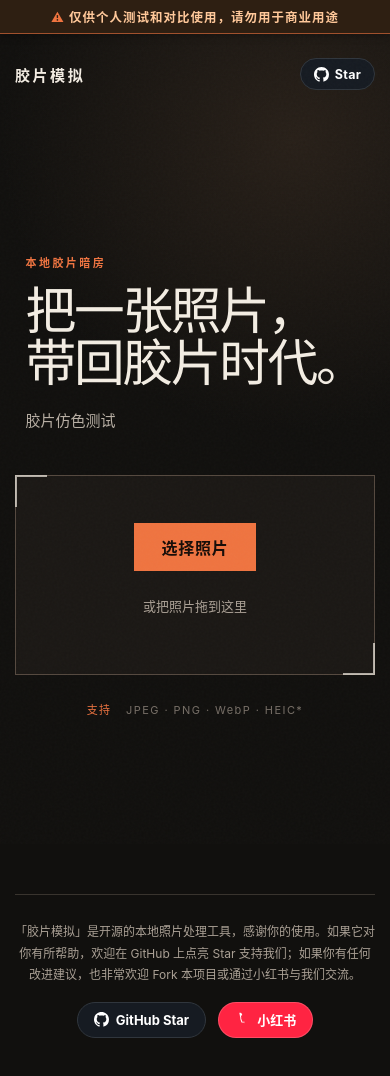
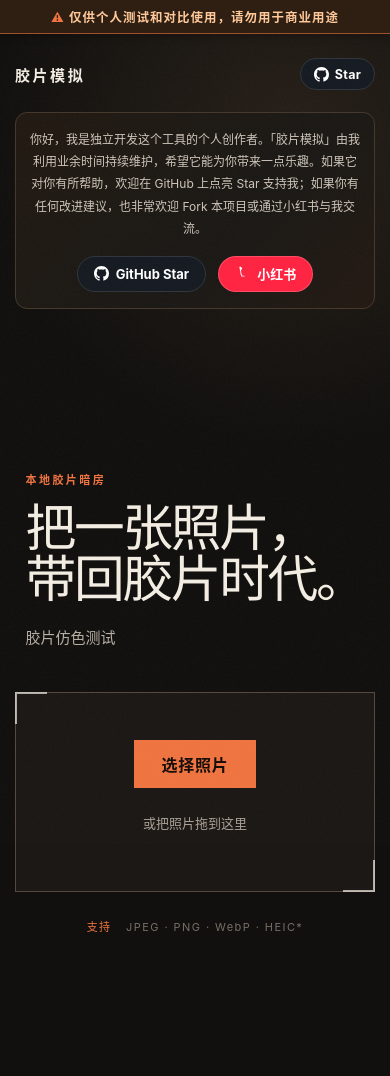
Before and after one commit to richisblog/film-simulation, a React (Vite) app: page / in a window 390 px wide. Shown: the top 1076 px of the page. Built offline with nearby package versions, Linux system fonts and the light colour scheme.

Commit message:
feat: 支持区移至页面顶部，体现个人创作者身份

```diff
--- a/src/App.tsx
+++ b/src/App.tsx
@@ -63,6 +63,19 @@
           <button type="button" className="export-button" onClick={() => setShowExport(true)}>导出</button></>}
         </div>
       </header>
+      <div className="support-banner" role="region" aria-label="支持与反馈">
+        <p className="support-note">你好，我是独立开发这个工具的个人创作者。「胶片模拟」由我利用业余时间持续维护，希望它能为你带来一点乐趣。如果它对你有所帮助，欢迎在 GitHub 上点亮 Star 支持我；如果你有任何改进建议，也非常欢迎 Fork 本项目或通过小红书与我交流。</p>
+        <div className="support-links">
+          <a className="social-btn social-github" href="https://github.com/richisblog/film-simulation" target="_blank" rel="noopener noreferrer" aria-label="在 GitHub 上为我点亮 Star">
+            <svg viewBox="0 0 16 16" width="15" height="15" aria-hidden="true"><path fill="currentColor" d="M8 0C3.58 0 0 3.58 0 8c0 3.54 2.29 6.53 5.47 7.59.4.07.55-.17.55-.38 0-.19-.01-.82-.01-1.49-2.01.37-2.53-.49-2.69-.94-.09-.23-.48-.94-.82-1.13-.28-.15-.68-.52-.01-.53.63-.01 1.08.58 1.23.82.72 1.21 1.87.87 2.33.66.07-.52.28-.87.51-1.07-1.78-.2-3.64-.89-3.64-3.95 0-.87.31-1.59.82-2.15-.08-.2-.36-1.02.08-2.12 0 0 .67-.21 2.2.82.64-.18 1.32-.27 2-.27s1.36.09 2 .27c1.53-1.04 2.2-.82 2.2-.82.44 1.1.16 1.92.08 2.12.51.56.82 1.27.82 2.15 0 3.07-1.87 3.75-3.65 3.95.29.25.54.73.54 1.48 0 1.07-.01 1.93-.01 2.2 0 .21.15.46.55.38A8.01 8.01 0 0 0 16 8c0-4.42-3.58-8-8-8z"/></svg>
+            <span>GitHub Star</span>
+          </a>
+          <a className="social-btn social-xhs" href="https://xhslink.cn/m/Gr3fgjumZH" target="_blank" rel="noopener noreferrer" aria-label="通过小红书与我交流">
+            <svg viewBox="0 0 24 24" width="15" height="15" aria-hidden="true"><path fill="currentColor" d="M8.7 8.2c-.2-.1-.4-.4-.5-.6-.2-.5-.3-1.1-.4-1.7h.1c.3 0 .6 0 .9.2.6.2.9.7 1 1.3.1.4.1.6 0 .9 0 .1-.1.1-.1.1zm6.5 8.6c-1.5.1-3 .1-4.5 0-.2 0-.3-.1-.4-.3-.7-2-1.4-4-2-6.1 0-.2.1-.3.3-.4.3-.1.5-.3.8-.4.1-.1.3 0 .3.1.6 2 1.3 4 2 6 1.2 0 2.4 0 3.6 0-.2.7-.4 1.3-.6 2-.2.8-.3.9-.3.9zm-5.5-8.4c.2.1.3.2.4.3 0 .2-.2.4-.4.5-.3.2-.5.3-.8.4-.1 0-.2-.1-.3-.2-.4-1.6-.8-3.3-1.1-5.1-.1-.6-.2-1.2-.4-1.8-.1-.4-.1-.7-.1-1.1 0-.2.1-.4.3-.4.6 0 1.1 0 1.7.2 1 .3 1.7 1 2.1 1.9.2.5.3 1 .4 1.6 0 .2 0 .3-.2.4-.6.2-1 .4-1.5.7-.2.1-.4.1-.5-.2z"/></svg>
+            <span>小红书</span>
+          </a>
+        </div>
+      </div>
       {!editor.image ? <section className="empty-state">
         <div className="hero-copy"><p className="eyebrow">本地胶片暗房</p>
           <h1>把一张照片，<br />带回胶片时代。</h1>
@@ -81,19 +94,6 @@
       <p className="visually-hidden" aria-live="polite">{status}</p>
       {showExport && editor.image && <ExportSheet source={editor.image} busy={exporting} onClose={() => setShowExport(false)} onExport={exportPhoto} />}
       {editor.image && <button type="button" className="mobile-export" onClick={() => setShowExport(true)}>导出照片</button>}
-      <footer className="site-footer">
-        <p className="support-note">「胶片模拟」是开源的本地照片处理工具，感谢你的使用。如果它对你有所帮助，欢迎在 GitHub 上点亮 Star 支持我们；如果你有任何改进建议，也非常欢迎 Fork 本项目或通过小红书与我们交流。</p>
-        <div className="support-links">
-          <a className="social-btn social-github" href="https://github.com/richisblog/film-simulation" target="_blank" rel="noopener noreferrer" aria-label="在 GitHub 上为我们点亮 Star">
-            <svg viewBox="0 0 16 16" width="15" height="15" aria-hidden="true"><path fill="currentColor" d="M8 0C3.58 0 0 3.58 0 8c0 3.54 2.29 6.53 5.47 7.59.4.07.55-.17.55-.38 0-.19-.01-.82-.01-1.49-2.01.37-2.53-.49-2.69-.94-.09-.23-.48-.94-.82-1.13-.28-.15-.68-.52-.01-.53.63-.01 1.08.58 1.23.82.72 1.21 1.87.87 2.33.66.07-.52.28-.87.51-1.07-1.78-.2-3.64-.89-3.64-3.95 0-.87.31-1.59.82-2.15-.08-.2-.36-1.02.08-2.12 0 0 .67-.21 2.2.82.64-.18 1.32-.27 2-.27s1.36.09 2 .27c1.53-1.04 2.2-.82 2.2-.82.44 1.1.16 1.92.08 2.12.51.56.82 1.27.82 2.15 0 3.07-1.87 3.75-3.65 3.95.29.25.54.73.54 1.48 0 1.07-.01 1.93-.01 2.2 0 .21.15.46.55.38A8.01 8.01 0 0 0 16 8c0-4.42-3.58-8-8-8z"/></svg>
-            <span>GitHub Star</span>
-          </a>
-          <a className="social-btn social-xhs" href="https://xhslink.cn/m/Gr3fgjumZH" target="_blank" rel="noopener noreferrer" aria-label="通过小红书联系我们">
-            <svg viewBox="0 0 24 24" width="15" height="15" aria-hidden="true"><path fill="currentColor" d="M8.7 8.2c-.2-.1-.4-.4-.5-.6-.2-.5-.3-1.1-.4-1.7h.1c.3 0 .6 0 .9.2.6.2.9.7 1 1.3.1.4.1.6 0 .9 0 .1-.1.1-.1.1zm6.5 8.6c-1.5.1-3 .1-4.5 0-.2 0-.3-.1-.4-.3-.7-2-1.4-4-2-6.1 0-.2.1-.3.3-.4.3-.1.5-.3.8-.4.1-.1.3 0 .3.1.6 2 1.3 4 2 6 1.2 0 2.4 0 3.6 0-.2.7-.4 1.3-.6 2-.2.8-.3.9-.3.9zm-5.5-8.4c.2.1.3.2.4.3 0 .2-.2.4-.4.5-.3.2-.5.3-.8.4-.1 0-.2-.1-.3-.2-.4-1.6-.8-3.3-1.1-5.1-.1-.6-.2-1.2-.4-1.8-.1-.4-.1-.7-.1-1.1 0-.2.1-.4.3-.4.6 0 1.1 0 1.7.2 1 .3 1.7 1 2.1 1.9.2.5.3 1 .4 1.6 0 .2 0 .3-.2.4-.6.2-1 .4-1.5.7-.2.1-.4.1-.5-.2z"/></svg>
-            <span>小红书</span>
-          </a>
-        </div>
-      </footer>
     </main>
     </>
   )
--- a/src/styles.css
+++ b/src/styles.css
@@ -114,8 +114,9 @@
   .sheet-handle { display: block; width: 40px; height: 4px; border-radius: 4px; background: #5a544e; margin: 0 auto 18px; }
   .export-sheet header { margin-bottom: 24px; }
 }
-.site-footer { margin-top: 48px; padding: 26px 0 8px; border-top: 1px solid var(--line); text-align: center; }
-.support-note { max-width: 620px; margin: 0 auto 16px; color: var(--muted); font-size: 13px; line-height: 1.8; }
+.support-banner { margin: 18px 0 6px; padding: 20px 22px; border-radius: 12px; background: linear-gradient(135deg, #221a12 0%, #1b1916 60%, #241a13 100%); border: 1px solid #45382c; text-align: center; }
+.support-note { max-width: 660px; margin: 0 auto 16px; color: #cfc6ba; font-size: 13.5px; line-height: 1.85; }
+.support-note strong { color: #f3ede3; }
 .support-links { display: flex; justify-content: center; gap: 12px; flex-wrap: wrap; }
 .social-btn { display: inline-flex; align-items: center; gap: 7px; height: 36px; padding: 0 16px; border-radius: 999px; font-size: 13px; font-weight: 650; text-decoration: none; transition: opacity .15s, transform .15s; }
 .social-btn:hover { opacity: .85; transform: translateY(-1px); }
@@ -123,7 +124,7 @@
 .social-github { background: #161b22; color: #fff; border: 1px solid #30363d; }
 .social-xhs { background: #ff2442; color: #fff; border: 1px solid rgba(255,255,255,.18); }
 @media (max-width: 640px) {
-  .site-footer { margin-top: 32px; }
+  .support-banner { margin-top: 14px; padding: 16px 14px; }
   .support-note { font-size: 12px; }
 }
 @media (prefers-reduced-motion: reduce) { *, *::before, *::after { scroll-behavior: auto !important; transition: none !important; } }
```
